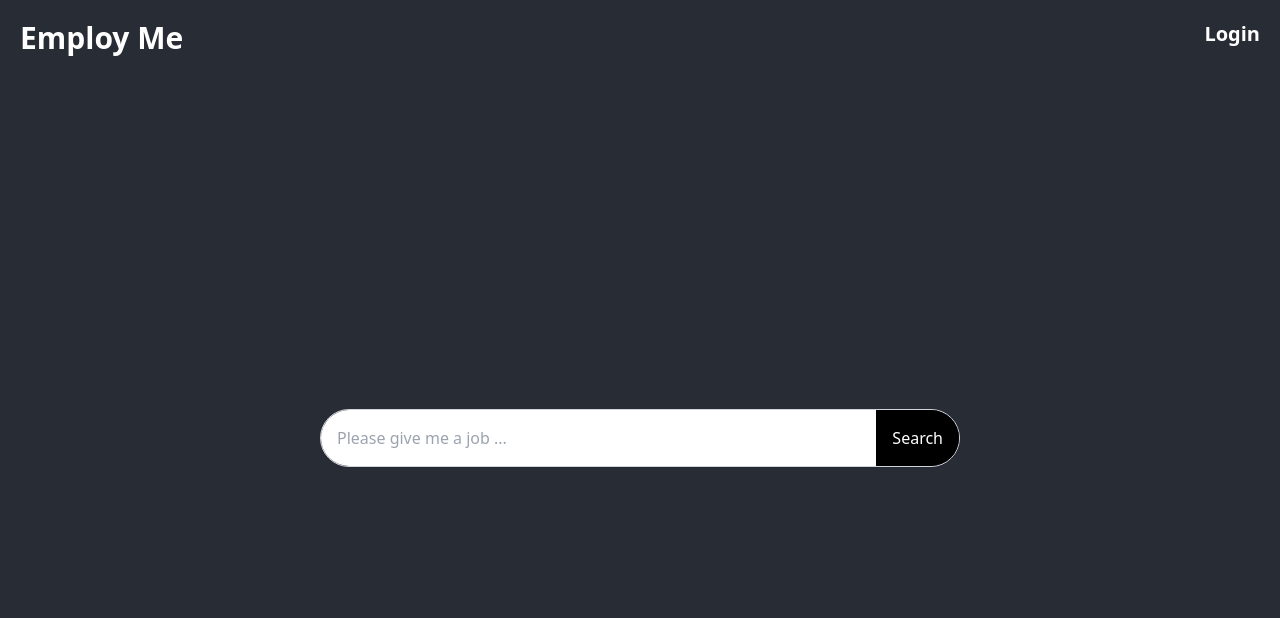
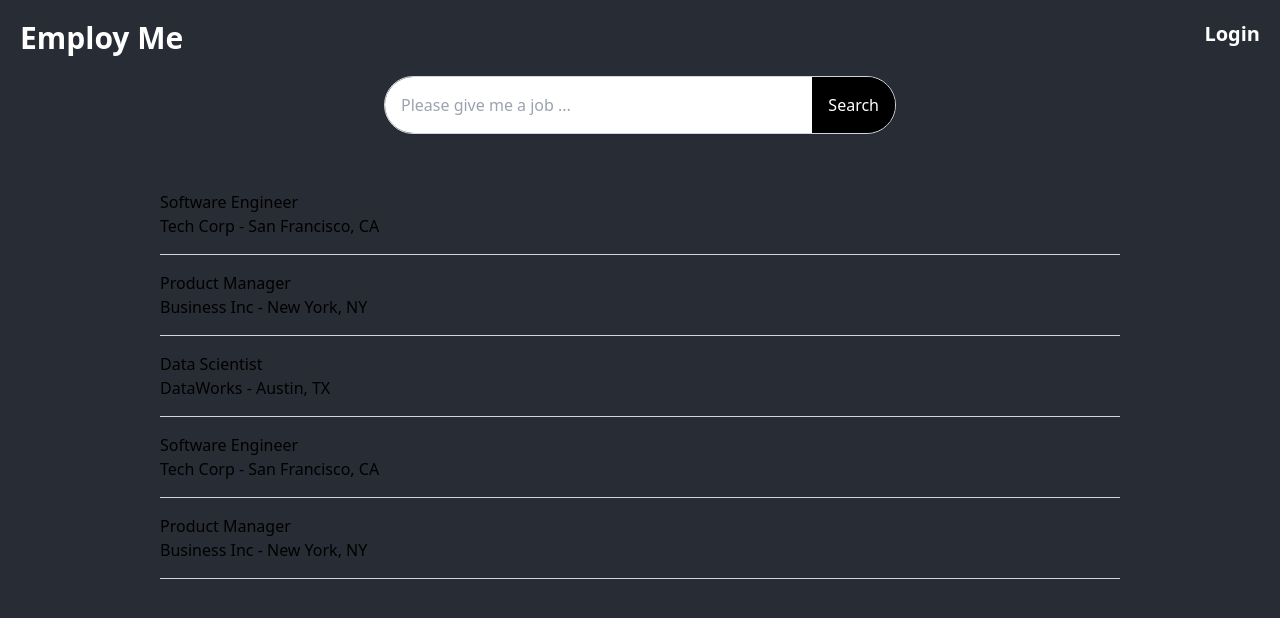
Before and after one commit to Erickkbentz/EmployMe, a React (Create React App) app in the folder frontend/: page /jobs in a window 1280 px wide. Shown: the top 618 px of the page. Built offline with nearby package versions, Linux system fonts and the light colour scheme.

Commit message:
Add routing and JobList page

```diff
--- a/frontend/package.json
+++ b/frontend/package.json
@@ -10,6 +10,7 @@
     "postcss": "^8.4.40",
     "react": "^18.3.1",
     "react-dom": "^18.3.1",
+    "react-router-dom": "^6.26.0",
     "react-scripts": "5.0.1",
     "web-vitals": "^2.1.4"
   },
--- a/frontend/src/App.js
+++ b/frontend/src/App.js
@@ -1,24 +1,19 @@
 import "./App.css";
 
+import { BrowserRouter, Routes, Route } from "react-router-dom";
 import React from 'react';
-import SearchBar from './components/SearchBar/SearchBar';
+import Home from "./pages/Home/Home";
+import JobList from "./pages/JobList/JobList";
 
 function App() {
   return (
-    <div className="App flex flex-col min-h-screen">
-      <header className="flex flex-row justify-between p-5">
-        <h1 className="text-3xl text-left font-bold text-white">
-          Employ Me
-        </h1>
-        <h1 className="text-xl text-right font-bold text-white">
-          Login
-        </h1>
-     </header>
-      <main className="flex justify-center items-center flex-grow">
-        <div className="w-2/4">
-          <SearchBar/>
-        </div>
-      </main>
+    <div className="App">
+      <BrowserRouter>
+        <Routes>
+          <Route path="/" element={<Home />} />
+          <Route path="/jobs" element={<JobList />} />
+        </Routes>
+      </BrowserRouter>
     </div>
   );
 }
--- /dev/null
+++ b/frontend/src/components/NavBar/NavBar.js
@@ -0,0 +1,16 @@
+import { Link } from "react-router-dom";
+
+function NavBar() {
+  return (
+    <nav className="flex flex-row justify-between p-5">
+        <h1 className="text-3xl text-left font-bold text-white">
+            <Link to="/">Employ Me</Link>
+        </h1>
+        <h1 className="text-xl text-right font-bold text-white">
+            Login
+        </h1>
+    </nav>
+  );
+}
+
+export default NavBar;
--- /dev/null
+++ b/frontend/src/pages/Home/Home.js
@@ -0,0 +1,20 @@
+import NavBar from "../../components/NavBar/NavBar";
+import SearchBar from "../../components/SearchBar/SearchBar";
+
+
+function Home() {
+    return (
+        <div className="flex flex-col min-h-screen">
+            <header>
+                <NavBar/>
+            </header>
+            <main className="flex justify-center items-center flex-grow">
+                <div className="w-2/4">
+                    <SearchBar/>
+                </div>
+            </main>
+        </div>
+    );
+};
+
+export default Home;
--- /dev/null
+++ b/frontend/src/pages/JobList/JobList.js
@@ -0,0 +1,40 @@
+import React from 'react';
+import SearchBar from "../../components/SearchBar/SearchBar";
+import NavBar from '../../components/NavBar/NavBar';
+
+
+function JobList() {
+  const jobs = [
+    { id: 1, title: 'Software Engineer', company: 'Tech Corp', location: 'San Francisco, CA' },
+    { id: 2, title: 'Product Manager', company: 'Business Inc', location: 'New York, NY' },
+    { id: 3, title: 'Data Scientist', company: 'DataWorks', location: 'Austin, TX' },
+    { id: 4, title: 'Software Engineer', company: 'Tech Corp', location: 'San Francisco, CA' },
+    { id: 5, title: 'Product Manager', company: 'Business Inc', location: 'New York, NY' },
+  ];
+
+  return (
+    <div className="flex flex-col min-h-screen">
+      <header>
+          <NavBar />
+      </header>
+      <main className="flex flex-col justify-center items-center flex-grow">
+        <div className="w-2/5 pb-10">
+          <SearchBar />
+        </div>
+        <div className='justify-center items-center flex-grow w-3/4'>
+          <ul>
+              {jobs.map(job => (
+                <li key={job.id} className="border-b border-gray-300 py-4">
+                  <h2>{job.title}</h2>
+                  <p>{job.company} - {job.location}</p>
+                </li>
+              ))}
+            </ul>
+        </div>
+      </main>
+
+    </div>
+  );
+};
+
+export default JobList;
```
Also changed, not shown: frontend/src/pages/Home/Home.css (added), frontend/src/pages/JobList/JobList.css (added), 2 other files (tests, documents, lock files or other folders).
